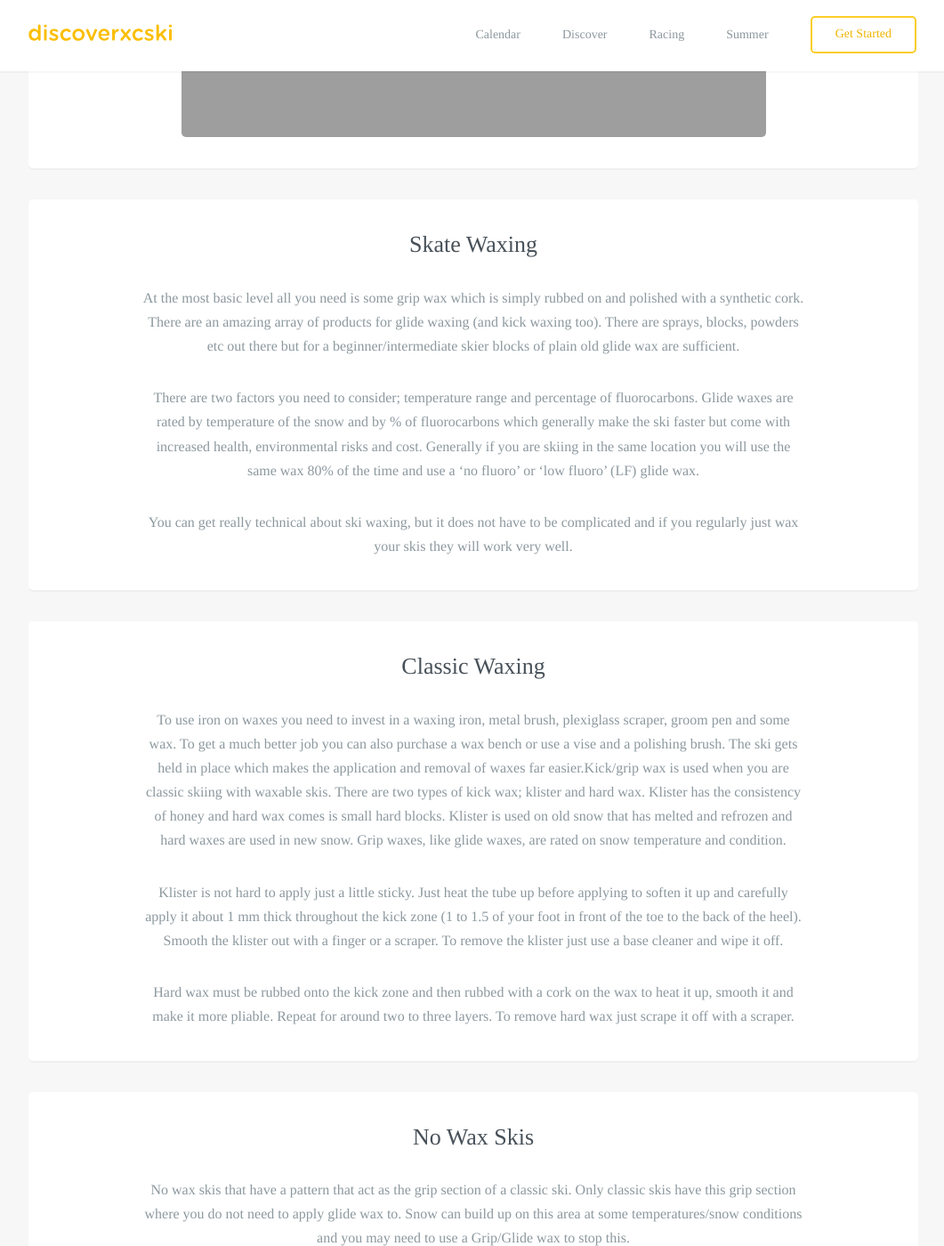
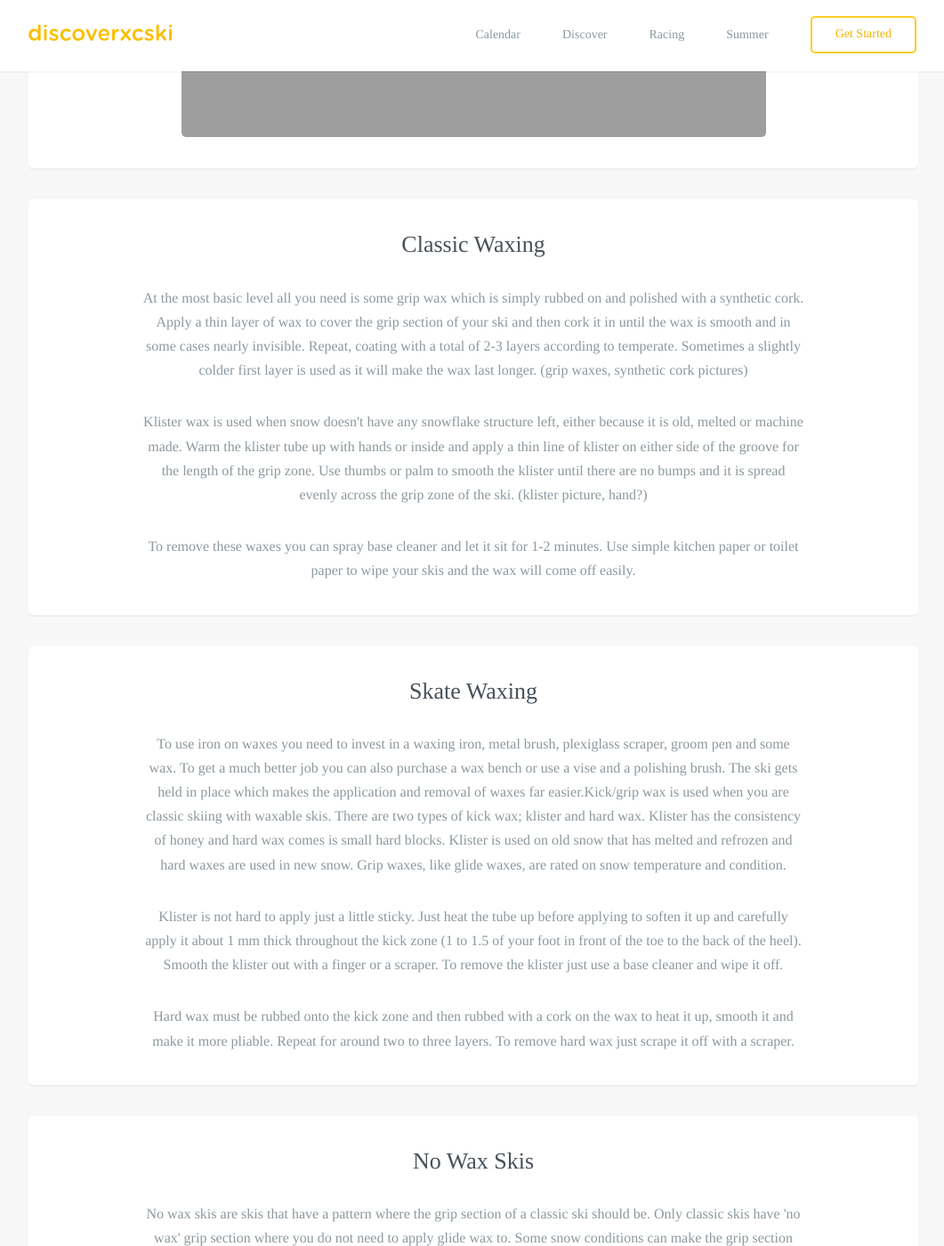
Before and after one commit to robcatto/robcatto.github.io, a Jekyll site: the page built from get-started/waxing/index.html, in a window 1280 px wide and 1400 px high, scrolled down 1519 px. Shown: the whole window at 89% size, without its empty margins (108-1169 px from the left). Built offline with Jekyll 4.4.1, drawn with Linux system fonts in a browser that asks for light colours; some web fonts are replaced; Markdown is read by kramdown in place of the engine named in the settings; some of the changed text lies outside the part shown.

Commit message:
Update index.html

```diff
--- a/get-started/waxing/index.html
+++ b/get-started/waxing/index.html
@@ -61,11 +61,16 @@ layout: default
                 </section>
 
                    <section class="mobile_section">
-                    <h3>Skate Waxing</h3>
-                    <p>At the most basic level all you need is some grip wax which is simply rubbed on and polished with a synthetic cork. There are an amazing array of products for glide waxing (and kick waxing too).  There are sprays, blocks, powders etc out there but for a beginner/intermediate skier blocks of plain old glide wax are sufficient.
-                        <p>There are two factors you need to consider; temperature range and percentage of fluorocarbons.  Glide waxes are rated by temperature of the snow and by % of fluorocarbons which generally make the ski faster but come with increased health,  environmental risks and cost.  Generally if you are skiing in the same location you will use the same wax 80% of the time and use a ‘no fluoro’ or ‘low fluoro’ (LF) glide wax.
-                        <p>You can get really technical about ski waxing, but it does not have to be complicated and if you regularly just wax your skis they will work very well.
-                     </p>
+                    <h3>Classic Waxing</h3>
+                    <p>
+                            At the most basic level all you need is some grip wax which is simply rubbed on and polished with a synthetic cork. Apply a thin layer of wax to cover the grip section of your ski and then cork it in until the wax is smooth and in some cases nearly invisible. Repeat, coating with a total of 2-3 layers according to temperate. Sometimes a slightly colder first layer is used as it will make the wax last longer. (grip waxes, synthetic cork pictures)
+                    </p>
+                    <p>
+                            Klister wax is used when snow doesn't have any snowflake structure left, either because it is old, melted or machine made. Warm the klister tube up with hands or inside and apply a thin line of klister on either side of the groove for the length of the grip zone. Use thumbs or palm to smooth the klister until there are no bumps and it is spread evenly across the grip zone of the ski. (klister picture, hand?)
+                    </p>
+                    <p>
+                            To remove these waxes you can spray base cleaner and let it sit for 1-2 minutes. Use simple kitchen paper or toilet paper to wipe your skis and the wax will come off easily.
+                    </p>
 
                 </section>
 
@@ -82,7 +87,7 @@ layout: default
 
                       <section class="mobile_section">
                     <h3>No Wax Skis</h3>
-                    <p>No wax skis that have a pattern that act as the grip section of a classic ski.  Only classic skis have this grip section where you do not need to apply glide wax to.  Snow can build up on this area at some temperatures/snow conditions and you may need to use a Grip/Glide wax to stop this.
+                    <p>No wax skis are skis that have a pattern where the grip section of a classic ski should be.  Only classic skis have 'no wax' grip section where you do not need to apply glide wax to.  Some snow conditions can make the grip section start to ice up causing snow to build up under the base, anti icing spray can help combat this.
 
                      </p>
                  </section>
```
Also changed, not shown: other parts of get-started/waxing/index.html (+1 -1 lines).
